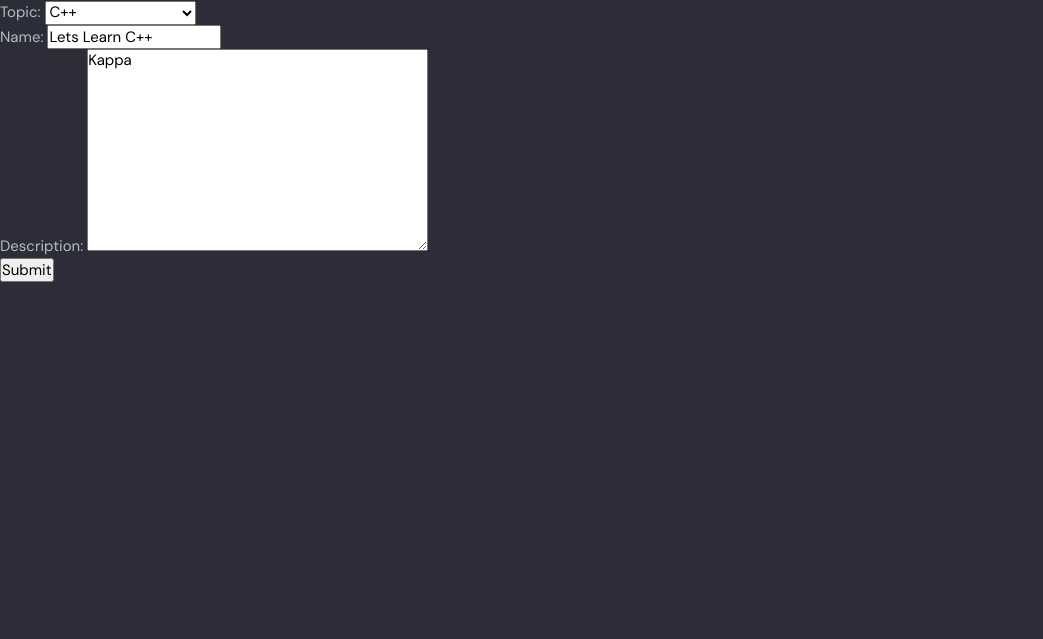
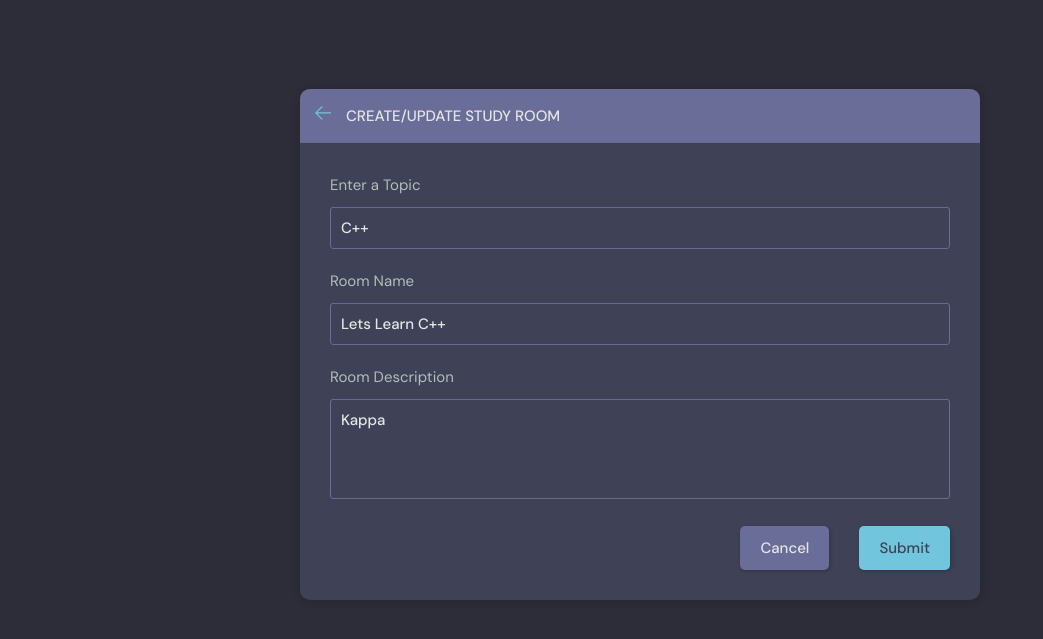
Before and after one commit to noahx937/djangop1-noah, a Django app: page /update-room/7/ in a window 1280 px wide. Shown: the part 76-715 px from the top of the page, without its empty margins (0-1043 px from the left). Run offline with Django 5.2, Linux system fonts and the light colour scheme; a user stored in the database is signed in; data comes from the database, SQL or seed files in the repository; both versions use the stored data as it was after the commit.

Commit message:
full theme functionality

```diff
--- a/base/templates/base/home.html
+++ b/base/templates/base/home.html
@@ -33,7 +33,7 @@
               <h2>Study Room</h2>
               <p>{{room_count}} Rooms available</p>
             </div>
-            <a class="btn btn--main" href="create-room.html">
+            <a class="btn btn--main" href="{% url 'create-room' %}">
               <svg version="1.1" xmlns="http://www.w3.org/2000/svg" width="32" height="32" viewBox="0 0 32 32">
                 <title>add</title>
                 <path
--- a/base/templates/base/room_form.html
+++ b/base/templates/base/room_form.html
@@ -1,13 +1,73 @@
 {% extends 'main.html' %}
 
 {% block content %}
+<main class="create-room layout">
+  <div class="container">
+    <div class="layout__box">
+      <div class="layout__boxHeader">
+        <div class="layout__boxTitle">
+          <a href="{{request.META.HTTP_REFERER}}">
+            <svg version="1.1" xmlns="http://www.w3.org/2000/svg" width="32" height="32" viewBox="0 0 32 32">
+              <title>arrow-left</title>
+              <path
+                d="M13.723 2.286l-13.723 13.714 13.719 13.714 1.616-1.611-10.96-10.96h27.625v-2.286h-27.625l10.965-10.965-1.616-1.607z">
+              </path>
+            </svg>
+          </a>
+          <h3>Create/Update Study Room</h3>
+        </div>
+      </div>
+      <div class="layout__body">
+        <form class="form" action="" method="POST">
+          {% csrf_token %}
 
-<div>
-    <form method="POST" action="">
-        {% csrf_token %}
-        {{form.as_p}}
-        <input type="submit" value="Submit"/>
-    </form>
-</div>
+          <div class="form__group">
+            <label for="room_topic">Enter a Topic</label>
+            <input required type="text" value="{{room.topic.name}}" name="topic" list="topic-list" />
+            <datalist id="topic-list">
+              <select id="room_topic">
+                {% for topic in topics %}
+                <option value="{{topic.name}}">{{topic.name}}</option>
+                {% endfor %}
+              </select>
+            </datalist>
+          </div>
 
-{% endblock content %}
+            <div class="form__group">
+              <label for="room_name">Room Name</label>
+              {{form.name}}
+            </div>
+
+            <div class="form__group">
+              <label for="room_description">Room Description</label>
+              {{form.description}}
+            </div>
+
+            <!--<div class="form__group">
+              <label for="room_topic">Topic</label>
+              <input required type="text" name="topic" id="room_topic" list="topic-list" />
+              <datalist id="topic-list">
+                <select id="room_topic">
+                  <option value="">Select your topic</option>
+                  <option value="Python">Python</option>
+                  <option value="Django">Django</option>
+                </select>
+              </datalist>
+
+            </div>-->
+
+
+            <!-- <div class="form__group">
+              <label for="room_about">About</label>
+              <textarea name="room_about" id="room_about" placeholder="Write about your study group..."></textarea>
+            </div> -->
+            <div class="form__action">
+              <a class="btn btn--dark" href="index.html">Cancel</a>
+              <button class="btn btn--main" type="submit">Submit</button>
+            </div>
+          </form>
+        </div>
+      </div>
+    </div>
+  </main>
+{% endblock %}
--- a/base/views.py
+++ b/base/views.py
@@ -107,43 +107,51 @@ def userProfile(request, pk):
     return render(request, 'base/profile.html', context)
 
 
-@login_required(login_url='/login')
+@login_required(login_url='login')
 def createRoom(request):
     form = RoomForm()
+    topics = Topic.objects.all()
+    if request.method == 'POST':
+        topic_name = request.POST.get('topic')
+        topic, created = Topic.objects.get_or_create(name=topic_name)
 
-    if request.method == 'POST':
-        form = RoomForm(request.POST)
-        if form.is_valid():
-           room = form.save(commit=False)
-           room.host = request.user
-           room.save()
-           return redirect('home')
-    context = {'form': form}
+        Room.objects.create(
+            host=request.user,
+            topic=topic,
+            name=request.POST.get('name'),
+            description=request.POST.get('description'),
+        )
+        return redirect('home')
+
+    context = {'form': form, 'topics': topics}
     return render(request, 'base/room_form.html', context)
 
-@login_required(login_url='/login')
+@login_required(login_url='login')
 def updateRoom(request, pk):
     room = Room.objects.get(id=pk)
     form = RoomForm(instance=room)
-
+    topics = Topic.objects.all()
     if request.user != room.host:
-        return HttpResponse('You are not allowed here')
+        return HttpResponse('Your are not allowed here!!')
 
     if request.method == 'POST':
-        form = RoomForm(request.POST, instance=room)
-        if form.is_valid():
-            form.save()
-            return redirect('home')
+        topic_name = request.POST.get('topic')
+        topic, created = Topic.objects.get_or_create(name=topic_name)
+        room.name = request.POST.get('name')
+        room.topic = topic
+        room.description = request.POST.get('description')
+        room.save()
+        return redirect('home')
 
-    context = {'form': form}
+    context = {'form': form, 'topics': topics, 'room': room}
     return render(request, 'base/room_form.html', context)
 
-@login_required(login_url='/login')
+@login_required(login_url='login')
 def deleteRoom(request, pk):
     room = Room.objects.get(id=pk)
 
     if request.user != room.host:
-        return HttpResponse('You are not allowed here')
+        return HttpResponse('Your are not allowed here!!')
 
     if request.method == 'POST':
         room.delete()
```
Also changed, not shown: base/templates/base/room_form_old.html (added, +13 -0 lines), db.sqlite3.
